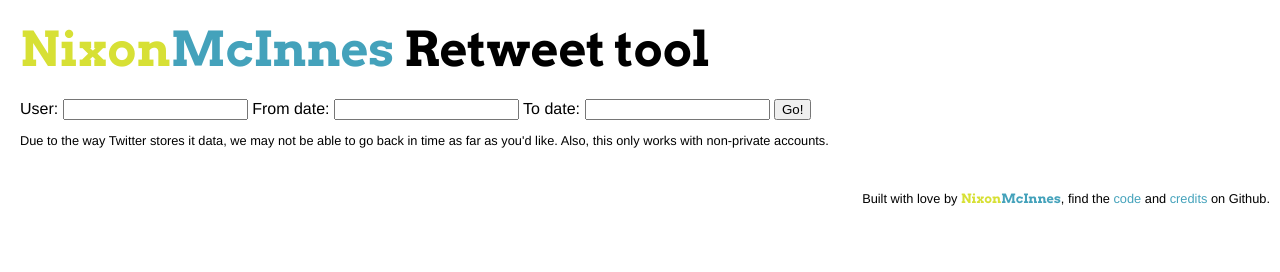
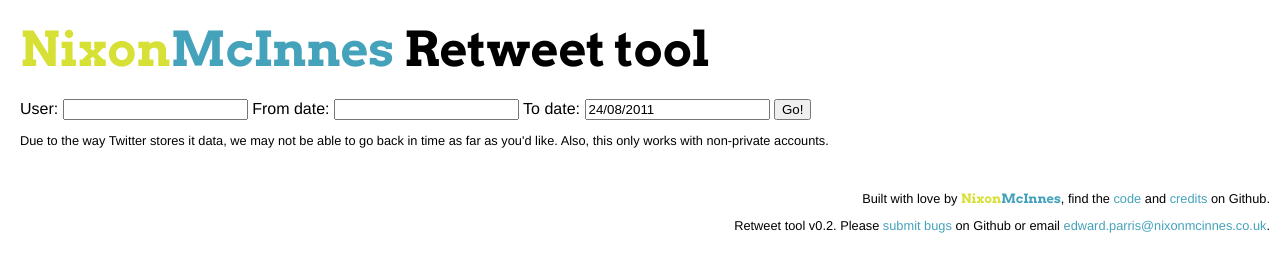
Before and after one commit to nixmc/Retweet-tool, a plain HTML site: page site/index.html in a window 1280 px wide. Drawn offline with nearby package versions, Linux system fonts and the light colour scheme.

Commit message:
Prefill the to-date with todays date right align footer text add bug info to footer

```diff
--- a/site/css/style.css
+++ b/site/css/style.css
@@ -17,7 +17,7 @@
 
 /*.alternate-li { background-color: #b9fff6;}*/
 
-#footer { margin: 10px; font-size: 0.8em; float: right; }
+#footer { margin: 10px; font-size: 0.8em; float: right; text-align: right; }
 #footer p span { font-family: 'Arvo', arial, serif; font-weight: bold; }
 
 #ui-datepicker-div { font-size: 0.7em; }
--- a/site/index.html
+++ b/site/index.html
@@ -32,11 +32,12 @@
 
 		<p class="small-text">Due to the way Twitter stores it data, we may not be able to go back in time as far as you&apos;d like. Also, this only works with non-private accounts.</p>
 		<p class="total meta">Total: <span id="total">0</span></p>
-		<p class="dates meta">Between: <span id="start_date"></span> and <span id="end_date"></span></p>
+		<p class="dates meta">Between: <span id="end_date"></span> and <span id="start_date"></span></p>
 
 	</div>
 	<div id="footer">
 		<p>Built with love by <a href="http://www.nixonmcinnes.co.uk"><span class="nixon">Nixon</span><span class="mcinnes">McInnes</span></a>, find the <a href="https://github.com/nixmc/Retweet-tool">code</a> and <a href="https://github.com/nixmc/Retweet-tool/blob/master/readme.md">credits</a> on Github.</p>
+		<p>Retweet tool v0.2. Please <a href="https://github.com/nixmc/Retweet-tool/issues">submit bugs</a> on Github or email <a href="mailto:edward.parris@nixonmcinnes.co.uk">edward.parris@nixonmcinnes.co.uk</a>.</p>
 	</div>
 
 	<script type="text/javascript" src="http://ajax.googleapis.com/ajax/libs/jquery/1.6.2/jquery.min.js"></script>
--- a/site/js/retweet-tool.js
+++ b/site/js/retweet-tool.js
@@ -7,6 +7,20 @@
 	$('#to-date').datepicker({
 		dateFormat: 'dd/mm/yy'
 	});
+
+	var zero_pad = function(num,count)
+  {
+    var numZeropad = num + '';
+    while(numZeropad.length < count) {
+      numZeropad = "0" + numZeropad;
+    }
+    return numZeropad;
+  }
+	var today = new Date();
+	var day = zero_pad(today.getDate(), 2);
+	var month = zero_pad(today.getMonth() + 1, 2);
+	var year = today.getFullYear();
+	$("#to-date").attr('value',  day + "/" + month + "/" + year);
 
   var spinner_options = {
     lines: 7, // The number of lines to draw
@@ -185,8 +199,7 @@
 
   $.fn.spin = function(opts) {
     this.each(function() {
-      var $this = $(this),
-          spinner = $this.data('spinner');
+      var $this = $(this), spinner = $this.data('spinner');
 
       if (spinner) spinner.stop();
       if (opts !== false) {
@@ -224,4 +237,5 @@
     //console.log(data);
     return data;
   }
+
 });
```
